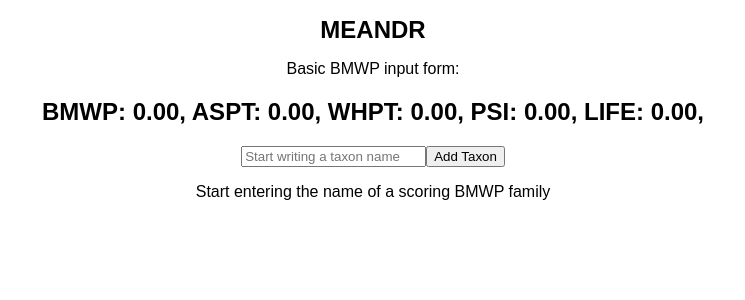
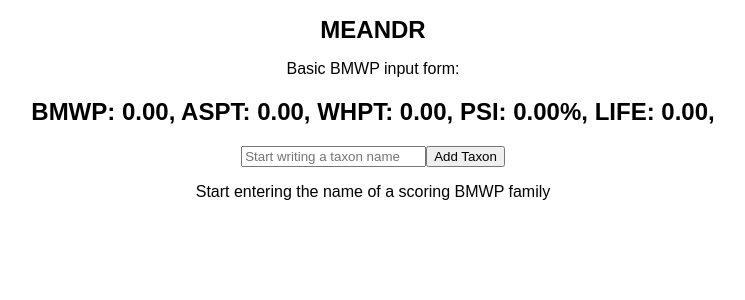
Before and after one commit to valravn-tech/meandr, a React (Create React App) app: page / in a window 1280 px wide. Shown: the top 300 px of the page, without its empty margins (267-1012 px from the left). Built offline with nearby package versions, Linux system fonts and the light colour scheme; the HTML template or start-up script is replaced by a standard one.

Commit message:
Fix PSI scoring

```diff
--- a/src/TaxaForm.tsx
+++ b/src/TaxaForm.tsx
@@ -14,6 +14,8 @@ const TaxaAutocompleteOptions: React.SFC<{ taxaMatching: string[], iSelect: numb
         </ul>
     )
 }
+
+const div0 = (dividend:number, divisor:number):number => ((divisor) ? dividend /divisor : 0);
 
 // tslint:disable-next-line:interface-name
 interface FoundTaxon {
@@ -37,7 +39,7 @@ const TaxonFound: React.SFC<{taxon: FoundTaxon, addToCount: (add:number) => void
             <span style={{marginLeft: '2rem'}}>{props.taxon.name}</span> -
             { (bmwp)                  ? ' BMWP: '+ bmwp.score_orig : null }
             { (whpt    !== undefined) ? ' WHPT: '+ whpt            : null }
-            { (psiFam  !== undefined) ? ' PSI: ' + psiFam          : null }
+            { (psiFam  !== undefined) ? ' PSI: ' + psiFam.score    : null }
             { (lifeFam !== undefined) ? ' LIFE: '+ lifeFam         : null }
         </div>
     )
@@ -96,14 +98,54 @@ const calcSingleWhpt = (foundTaxon:FoundTaxon): number | undefined => {
         : undefined;
 }
 
-const calcSinglePsiFamily = (foundTaxon:FoundTaxon): number | undefined => {
+
+interface IPartialScorePSI {
+    AB: number,
+    AD: number,
+}
+
+interface ISingleScorePSI {
+    fssr: string,
+    score: number,
+}
+
+const calcSinglePsiFamily = (foundTaxon:FoundTaxon): ISingleScorePSI | undefined => {
     const psi: IScorePsiFam | undefined = scoresPsiFamily.get(foundTaxon.name);
     if(! (psi && foundTaxon.count) )
     {   return undefined;    }
     else {
         const iScore = logAbundance(foundTaxon.count) - 1;
-        return scoresPsiGroups[psi.fssr].scores[iScore];
+        const score = scoresPsiGroups[psi.fssr].scores[iScore]
+        return { score, fssr:psi.fssr }
     }
+}
+
+// TODO: is using && instead of ternary clear?
+const psiSingleToPartial = (single: ISingleScorePSI | undefined): IPartialScorePSI | undefined => (
+    (single)
+    ? {
+        AB: (single.fssr === 'A' || single.fssr === 'B')
+            ? single.score
+            : 0,
+        AD: single.score
+    }
+    : undefined
+)
+
+const calcPsiFamily = (foundTaxa: FoundTaxon[]): { score:number, count:number } => {
+    const partial = foundTaxa.reduce((acc, taxon) => {
+        const taxonScore:IPartialScorePSI | undefined = psiSingleToPartial(calcSinglePsiFamily(taxon));
+        return (taxonScore)
+            ? {
+                count: acc.count + 1,
+                score: {
+                    AB: acc.score.AB + taxonScore.AB, AD: acc.score.AD + taxonScore.AD
+                },
+            }
+            : acc;
+    }, { score: { AB: 0, AD: 0 }, count: 0 });
+
+    return { count: partial.count, score: 100 * div0(partial.score.AB, partial.score.AD) }
 }
 
 const calcSingleLifeFamily = (foundTaxon:FoundTaxon): number | undefined => {
@@ -127,22 +169,20 @@ const calcScore = (calcSingle: (t:FoundTaxon) => number | undefined, foundTaxa:
 
 const calcWhpt       = (foundTaxa:FoundTaxon[]) => calcScore(calcSingleWhpt,       foundTaxa);
 const calcBmwp       = (foundTaxa:FoundTaxon[]) => calcScore(calcSingleBmwp,       foundTaxa);
-const calcPsiFamily  = (foundTaxa:FoundTaxon[]) => calcScore(calcSinglePsiFamily,  foundTaxa);
 const calcLifeFamily = (foundTaxa:FoundTaxon[]) => calcScore(calcSingleLifeFamily, foundTaxa);
 
 const calcAspt = (foundTaxa:FoundTaxon[]): number => {
     const bmwp = calcBmwp(foundTaxa);
-    return (bmwp.count)
-        ? bmwp.score / bmwp.count
-        : 0;
+    return div0(bmwp.score, bmwp.count);
 }
+
 
 const TaxaScore: React.SFC<{foundTaxa:FoundTaxon[]}> = (p) => (
     <h2>
         BMWP: { calcBmwp      (p.foundTaxa).score.toFixed(2) },
         ASPT: { calcAspt      (p.foundTaxa)      .toFixed(2) },
         WHPT: { calcWhpt      (p.foundTaxa).score.toFixed(2) },
-        PSI:  { calcPsiFamily (p.foundTaxa).score.toFixed(2) },
+        PSI:  { calcPsiFamily (p.foundTaxa).score.toFixed(2) }%,
         LIFE: { calcLifeFamily(p.foundTaxa).score.toFixed(2) },
     </h2>
 )
@@ -164,7 +204,6 @@ class TaxaForm extends React.Component<{}, {
             taxaAll,
             taxaMatching: [] as string[],
         });
-
     }
 
     public render() {
--- a/src/scores.ts
+++ b/src/scores.ts
@@ -231,7 +231,8 @@ export const scoresWhpt: Map<string, IScoreWHPT> = new Map([
 // | D     | Highly     insensitive                  | 2   | 3     | 4       | 5     |
 // |-------+-----------------------------------------+-----+-------+---------+-------|
 
-export const scoresPsiGroups = { //         Log Abundance (1-9, 10-99...)
+//                                         Log Abundance (1-9, 10-99...)
+export const scoresPsiGroups: {[fssrGroup: string]: { description: string, scores: number[] }} = {
 	'A': { description: 'Highly sensitive',       scores: [2, 3, 4, 5] },
 	'B': { description: 'Moderately sensitive',   scores: [1, 2, 3, 4] },
 	'C': { description: 'Moderately insensitive', scores: [1, 2, 3, 4] },
@@ -347,7 +348,10 @@ export const scoresPsiFamily: Map<string, IScorePsiFam> = new Map([
 
 
 
-export const scoresLifeGroups = { //         Log Abundance (1-9, 10-99...)
+// TODO: enums?
+
+//                                        Log Abundance (1-9, 10-99...)
+export const scoresLifeGroups: {[flowGroup: string]: { description: string, scores: number[] }} = {
 	'I':   { description: 'Rapid',             scores: [9, 10, 11, 12] },
 	'II':  { description: 'Moderate-fast',     scores: [8, 9 , 10, 11] },
 	'III': { description: 'Slow-sluggish',     scores: [7, 7 , 7 , 7 ] },
@@ -355,6 +359,13 @@ export const scoresLifeGroups = { //         Log Abundance (1-9, 10-99...)
 	'V':   { description: 'Standing',          scores: [5, 4 , 3 , 2 ] },
 	'VI':  { description: 'Drought_resistant', scores: [4, 3 , 2 , 1 ] },
 }
+
+// score     description
+// 81–100    Minimally sedimented/unsedimented
+// 61– 80    Slightly sedimented
+// 41– 60    Moderately sedimented
+// 21– 40    Sedimented
+//  0– 20    Heavily sedimented
 
 export interface IScoreLifeFam {
     // family:   string,
```
